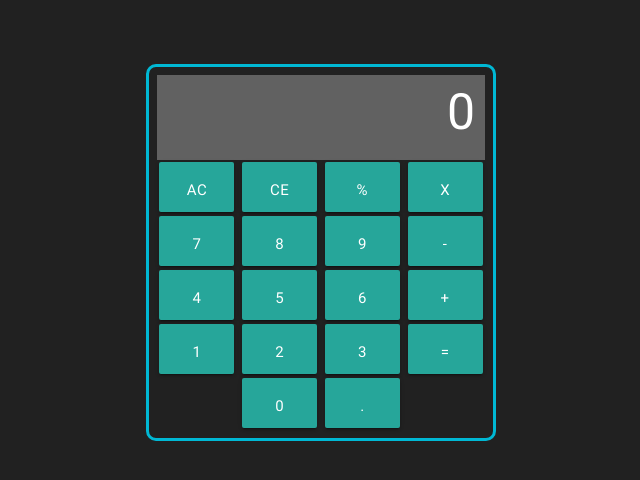
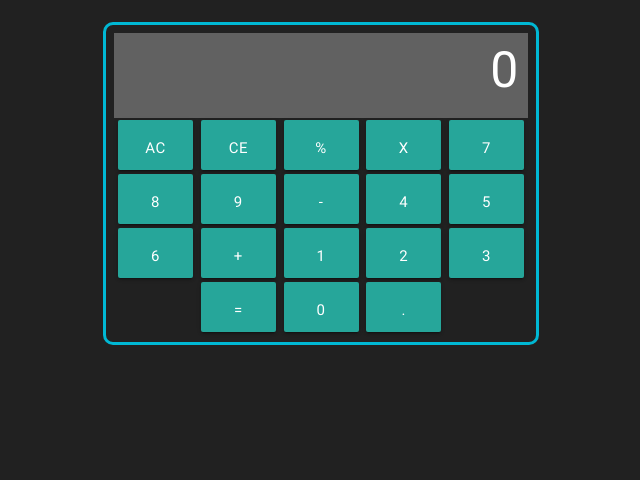
Before and after one commit to cryder9898/jscalc, a plain HTML site: page index.html in a window 1280 px wide. Shown: the whole page, without its empty margins (319-959 px from the left). Drawn offline with nearby package versions, Linux system fonts and the light colour scheme.

Commit message:
fixed calc to mobile friendly

```diff
--- a/css/style.css
+++ b/css/style.css
@@ -2,14 +2,15 @@ body {
 	background-color: #212121;
 }
 
-.calc{
+.calc {
 	padding: 8px;
 	border-radius: 10px;
+	-webkit-border-radius: 10px;
+	-moz-border-radius: 10px;
 	border-color: #00b8d4;
 	margin-top: 5%;
 	border-style: solid;
 	text-align: center;
-	width: 350px;
 }
 
 .display {
--- a/index.html
+++ b/index.html
@@ -8,7 +8,10 @@
 	<meta name="viewport" content="width=device-width, initial-scale=1.0"/>
 </head>
 <body>
-		<div class="calc container">
+	<div class="container">
+		<div class="row">
+			<div class="col m6 offset-m3">
+				<div class="calc">
 					<div id="screen" class="display">0</div>
 					<div id="input"></div>
 					<a id="AC" class="calc-btn waves-effect waves-yellow btn">AC</a>
@@ -30,6 +33,9 @@
 					<a id="0" class="calc-btn waves-effect waves-yellow btn">0</a>
 					<a id="." class="calc-btn waves-effect waves-yellow btn">.</a>
 				</div>
+			</div>
+		</div>
+	</div>
 	<script type="text/javascript" src="https://code.jquery.com/jquery-2.1.1.min.js"></script>
     	<script type="text/javascript" src="js/materialize.js"></script>
 	<script type="text/javascript" src="js/calc_script.js"></script>
```
Lines whose indentation alone changed are shown as unchanged.
